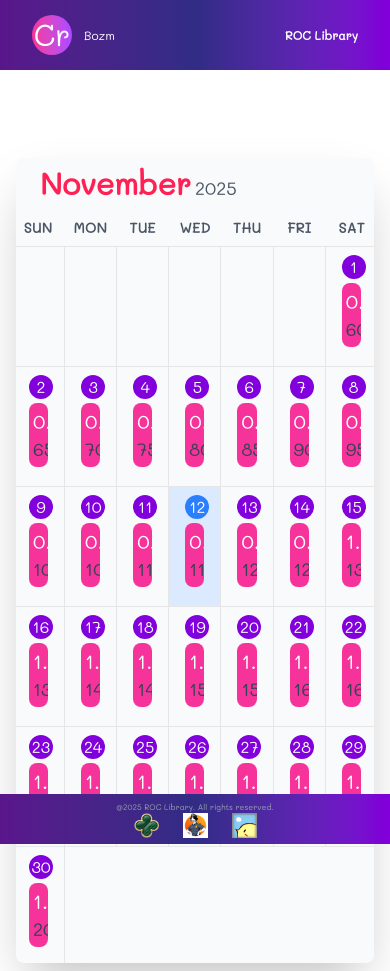
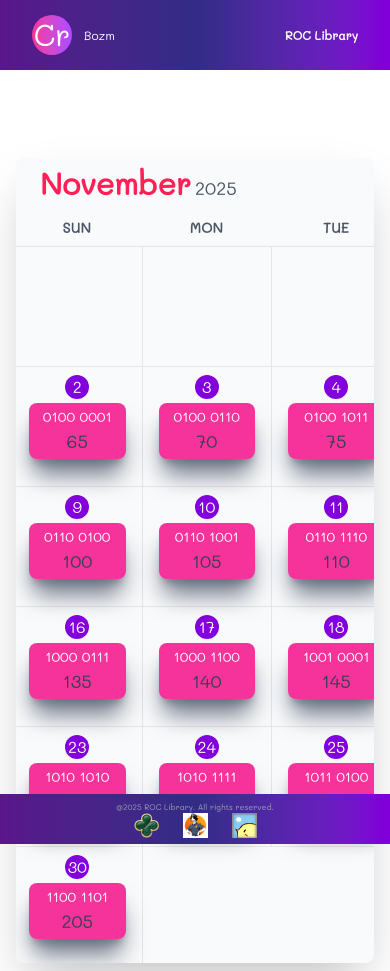
Before and after one commit to Suphanat-th/ROC_Library, a Next.js app in the folder roc-library/: page /central-lab in a window 390 px wide. Built offline with nearby package versions, Linux system fonts and the light colour scheme.

Commit message:
update responsive

```diff
--- a/roc-library/src/app/central-lab/cenlab-modal.tsx
+++ b/roc-library/src/app/central-lab/cenlab-modal.tsx
@@ -18,7 +18,7 @@ const EventModal: React.FC<EventModalProps> = ({ event, onClose }) => {
   if (!event) return null;
 
   return (
-    <div className="fixed inset-0 bg-gray-900/90 flex justify-center items-center z-50">
+    <div className="fixed inset-0 bg-gray-900/90 flex justify-center items-center z-50 overflow-x-auto ">
       <div className="bg-white rounded-lg shadow-lg p-6 w-full min-h-[600px]">
         <h1 className="font-bold text-3xl text-center text-gray-600 mb-4">
           {new Date(event.event_date).toLocaleDateString(undefined, {
@@ -32,7 +32,7 @@ const EventModal: React.FC<EventModalProps> = ({ event, onClose }) => {
           className="font-semibold mb-2 text-black text-3xl text-center mt-10"
           dangerouslySetInnerHTML={{ __html: event.event_title }}
         ></div>
-        <div className="grid grid-cols-9 grid-rows-3 gap-2 w-[900px] h-[500px] rounded-md overflow-hidden mb-4 mx-auto relative">
+        <div className="grid grid-cols-9 grid-rows-3 gap-2 rounded-md overflow-hidden mb-4 mx-auto relative w-[350px] h-[200px] lg:w-[900px] lg:h-[500px] md:w-[750px] md:h-[400px] sm:w-[650px] sm:h-[350px]">
           {/* พื้นหลัง */}
           <div
             className="absolute inset-0 bg-center bg-cover"
--- a/roc-library/src/app/central-lab/page.tsx
+++ b/roc-library/src/app/central-lab/page.tsx
@@ -93,9 +93,10 @@ export default function CentralLabPage() {
 
   return (
     <div className="antialiased sans-serif mt-[150px]">
-      <div className="container mx-auto px-4 py-2 md:py-8 ">
+      <div className="container mx-auto px-4 py-2 md:py-8">
         <div className="rounded-lg overflow-hidden bg-gray-50 shadow-2xl">
-          <div className="flex items-center justify-between py-2 px-6 ">
+          {/* Header */}
+          <div className="flex items-center justify-between py-2 px-6">
             <div>
               <span className="text-rose-500 text-3xl font-bold">
                 {monthNames[month]}
@@ -106,6 +107,9 @@ export default function CentralLabPage() {
             </div>
           </div>
 
+          {/* ✅ Scroll container */}
+          <div className="overflow-x-auto">
+            <div className="min-w-[900px]">
               {/* Day names */}
               <div className="-mx-1 -mb-1">
                 <div className="flex flex-wrap">
@@ -119,8 +123,8 @@ export default function CentralLabPage() {
                   ))}
                 </div>
 
-            {/* Days */}
-            <div className="flex flex-wrap border-t border-l">
+                {/* Days grid */}
+                <div className="flex flex-wrap border-t border-l shadow-md">
                   {/* Blank Days */}
                   {blankDays.map((b) => (
                     <div
@@ -142,7 +146,7 @@ export default function CentralLabPage() {
                           isToday(date)
                             ? "bg-blue-500 text-white"
                             : "text-white bg-purple-700"
-                    }`}
+                        } text-base`}
                       >
                         {date}
                       </div>
@@ -152,14 +156,24 @@ export default function CentralLabPage() {
                         <div
                           key={idx}
                           onClick={() => setSelectedEvent(event)}
-                      className={`overflow-hidden mt-1 text-xl p-1 rounded-lg cursor-pointer truncate text-white ${event.event_theme}`}
-                      dangerouslySetInnerHTML={{ __html: event.event_title }}
+                          className={`
+      overflow-hidden mt-1 text-sm p-1 rounded-lg cursor-pointer truncate text-white
+      ${event.event_theme}
+      shadow-xl shadow-gray-500 hover:shadow-2xl active:shadow-sm
+      transition-all duration-200 transform hover:-translate-y-[2px] active:translate-y-[1px]
+    `}
+                          dangerouslySetInnerHTML={{
+                            __html: event.event_title,
+                          }}
                         ></div>
                       ))}
                     </div>
                   ))}
                 </div>
               </div>
+            </div>
+          </div>
+          {/* ✅ End scroll container */}
         </div>
       </div>
 
```
Lines whose indentation alone changed are shown as unchanged.
